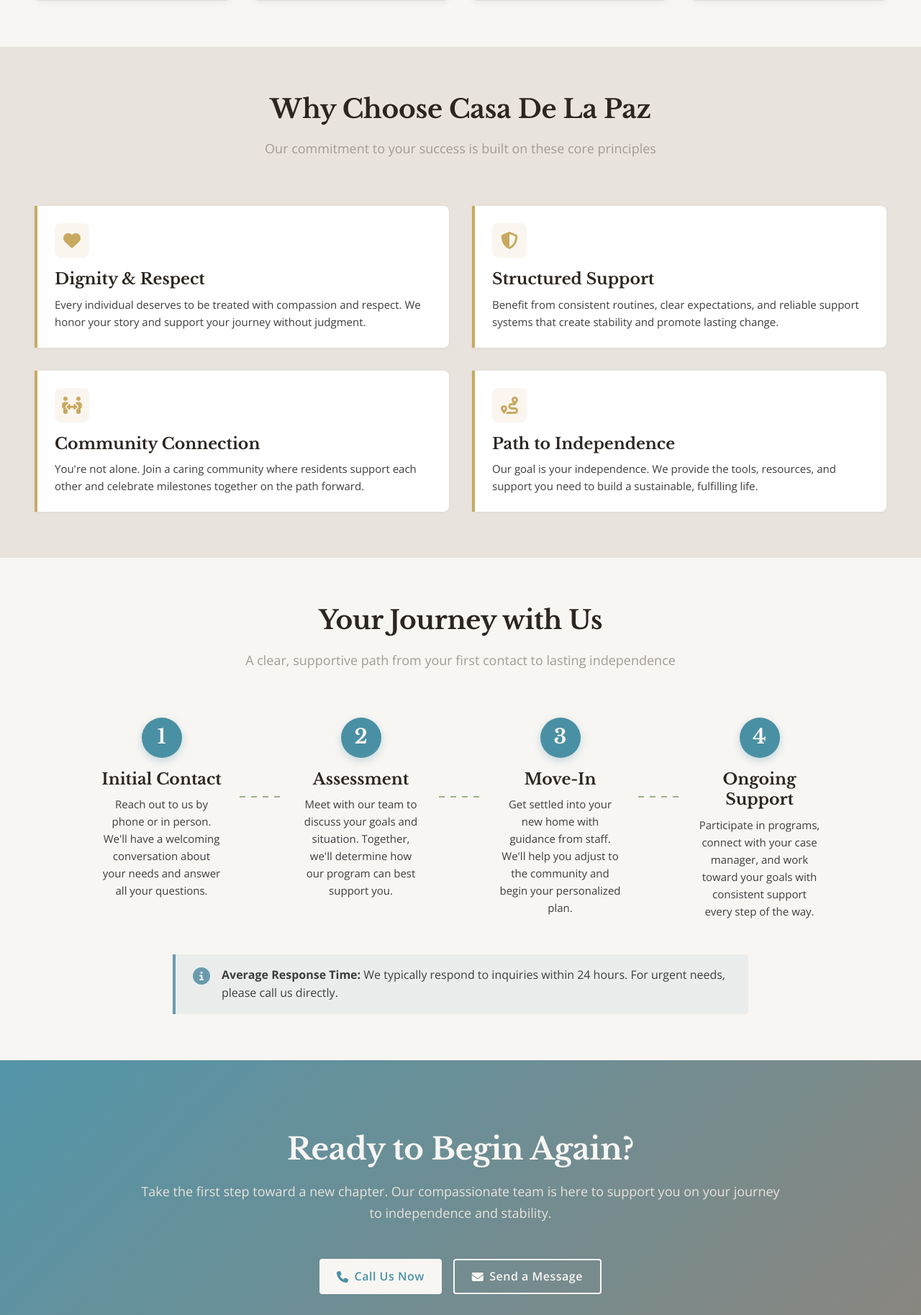
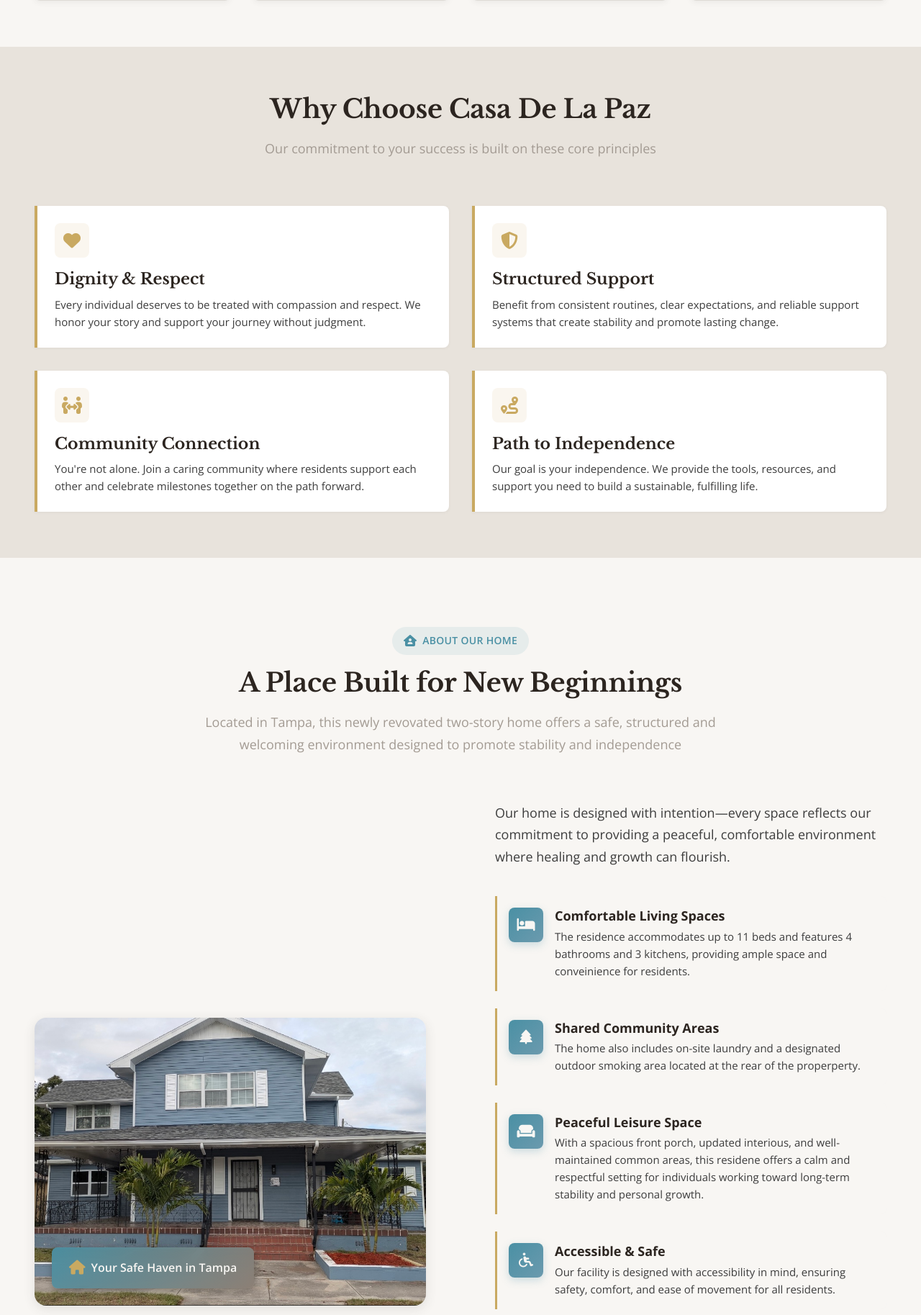
Before and after one commit to nortoncj/casadelapaz, a PHP site: page / in a window 1280 px wide. Shown: the part 1333-3160 px from the top of the page at 72% size. Run offline with PHP 8.4, Linux system fonts and the light colour scheme.

Commit message:
old email and about section

```diff
--- a/assets/css/style.css
+++ b/assets/css/style.css
@@ -601,6 +601,263 @@ a:focus-visible {
 }
 
 /* ============================================
+   About the House Section Styles
+   Add this CSS to your assets/css/style.css file
+   ============================================ */
+
+.about-house-section {
+    padding: var(--space-4xl) 0;
+    background-color: var(--warm-white);
+    position: relative;
+    overflow: hidden;
+}
+
+/* Section Label (small badge above title) */
+.section-label {
+    display: inline-flex;
+    align-items: center;
+    gap: var(--space-sm);
+    background-color: rgba(74, 144, 164, 0.1);
+    color: var(--peaceful-blue);
+    padding: var(--space-sm) var(--space-md);
+    border-radius: var(--radius-pill);
+    font-size: 14px;
+    font-weight: 600;
+    letter-spacing: 0.3px;
+    text-transform: uppercase;
+    margin-bottom: var(--space-md);
+}
+
+.section-label i {
+    font-size: 16px;
+}
+
+/* Main content wrapper - creates the photo + info layout */
+.house-content-wrapper {
+    display: grid;
+    grid-template-columns: 1fr;
+    gap: var(--space-3xl);
+    align-items: center;
+    margin-top: var(--space-2xl);
+}
+
+@media (min-width: 1024px) {
+    .house-content-wrapper {
+        grid-template-columns: 1fr 1fr;
+        gap: var(--space-4xl);
+    }
+}
+
+/* Photo Container */
+.house-image-container {
+    position: relative;
+    border-radius: var(--radius-lg);
+    overflow: hidden;
+    box-shadow: var(--shadow-lg);
+    transition: transform var(--transition-medium);
+}
+
+.house-image-container:hover {
+    transform: scale(1.02);
+    box-shadow: 0 8px 32px rgba(61, 61, 61, 0.15);
+}
+
+.house-image {
+    width: 100%;
+    height: auto;
+    display: block;
+    object-fit: cover;
+    min-height: 400px;
+}
+
+/* Badge overlay on image */
+.image-overlay-badge {
+    position: absolute;
+    bottom: var(--space-lg);
+    left: var(--space-lg);
+    background: linear-gradient(135deg, rgba(74, 144, 164, 0.95) 0%, rgba(139, 126, 116, 0.95) 100%);
+    color: var(--warm-white);
+    padding: var(--space-md) var(--space-lg);
+    border-radius: var(--radius-md);
+    box-shadow: 0 4px 12px rgba(0, 0, 0, 0.3);
+    display: flex;
+    align-items: center;
+    gap: var(--space-sm);
+    font-weight: 600;
+    font-size: 16px;
+    backdrop-filter: blur(10px);
+}
+
+.image-overlay-badge i {
+    font-size: 20px;
+    color: var(--gentle-gold);
+}
+
+/* Information Container */
+.house-info-container {
+    display: flex;
+    flex-direction: column;
+    gap: var(--space-lg);
+}
+
+.lead-text {
+    font-size: 18px;
+    line-height: 1.7;
+    color: var(--charcoal-gray);
+    font-weight: 400;
+    margin-bottom: var(--space-md);
+}
+
+/* Features List */
+.house-features-list {
+    display: flex;
+    flex-direction: column;
+    gap: var(--space-lg);
+}
+
+.feature-item {
+    display: flex;
+    gap: var(--space-md);
+    align-items: flex-start;
+    padding: var(--space-md);
+    background-color: rgba(248, 246, 243, 0.5);
+    border-left: 3px solid var(--gentle-gold);
+    border-radius: 0 var(--radius-md) var(--radius-md) 0;
+    transition: all var(--transition-medium);
+}
+
+.feature-item:hover {
+    background-color: #FFFFFF;
+    transform: translateX(4px);
+    box-shadow: var(--shadow-md);
+}
+
+.feature-icon {
+    flex-shrink: 0;
+    width: 48px;
+    height: 48px;
+    background: linear-gradient(135deg, var(--peaceful-blue) 0%, var(--info) 100%);
+    border-radius: var(--radius-md);
+    display: flex;
+    align-items: center;
+    justify-content: center;
+    color: var(--warm-white);
+    font-size: 20px;
+    box-shadow: 0 4px 12px rgba(74, 144, 164, 0.25);
+}
+
+.feature-content h4 {
+    font-size: 18px;
+    font-weight: 700;
+    color: var(--deep-brown);
+    margin-bottom: var(--space-xs);
+    font-family: var(--font-body);
+}
+
+.feature-content p {
+    font-size: 15px;
+    line-height: 1.6;
+    color: var(--charcoal-gray);
+    margin-bottom: 0;
+}
+
+/* Quote Callout */
+.house-quote-callout {
+    background-color: rgba(156, 175, 136, 0.1);
+    border-left: 4px solid var(--soft-sage);
+    padding: var(--space-lg);
+    border-radius: 0 var(--radius-md) var(--radius-md) 0;
+    position: relative;
+    margin: var(--space-lg) 0;
+}
+
+.house-quote-callout i {
+    position: absolute;
+    top: var(--space-md);
+    left: var(--space-md);
+    font-size: 24px;
+    color: var(--soft-sage);
+    opacity: 0.5;
+}
+
+.quote-text {
+    font-family: var(--font-accent);
+    font-size: 18px;
+    font-style: italic;
+    line-height: 1.6;
+    color: var(--charcoal-gray);
+    padding-left: var(--space-2xl);
+    margin-bottom: 0;
+    font-weight: 500;
+}
+
+/* Button in this section */
+.house-info-container .btn {
+    align-self: flex-start;
+    margin-top: var(--space-md);
+}
+
+/* Responsive adjustments */
+@media (max-width: 767px) {
+    .about-house-section {
+        padding: var(--space-2xl) 0;
+    }
+
+    .house-image {
+        min-height: 300px;
+    }
+
+    .image-overlay-badge {
+        bottom: var(--space-md);
+        left: var(--space-md);
+        padding: var(--space-sm) var(--space-md);
+        font-size: 14px;
+    }
+
+    .feature-item {
+        flex-direction: column;
+        align-items: center;
+        text-align: center;
+    }
+
+    .quote-text {
+        padding-left: 0;
+        font-size: 16px;
+    }
+
+    .house-quote-callout i {
+        position: static;
+        display: block;
+        margin-bottom: var(--space-sm);
+    }
+}
+
+/* Animation on scroll (optional enhancement) */
+@media (prefers-reduced-motion: no-preference) {
+    .house-image-container,
+    .house-info-container {
+        opacity: 0;
+        animation: fadeInUp 0.8s ease forwards;
+    }
+
+    .house-info-container {
+        animation-delay: 0.2s;
+    }
+
+    @keyframes fadeInUp {
+        from {
+            opacity: 0;
+            transform: translateY(30px);
+        }
+        to {
+            opacity: 1;
+            transform: translateY(0);
+        }
+    }
+}
+
+
+/* ============================================
    Process Section
    ============================================ */
 .process-section {
@@ -960,6 +1217,7 @@ a:focus-visible {
 
     .who-we-serve-section,
     .why-choose-section,
+    .about-house-section,
     .process-section,
     .cta-section {
         padding: var(--space-2xl) 0;
--- a/index.html
+++ b/index.html
@@ -38,6 +38,7 @@
                 <li><a href="#home" class="nav-link active">Home</a></li>
                 <li><a href="#services" class="nav-link">Services</a></li>
                 <li><a href="#why-choose-us" class="nav-link">Why Choose Us</a></li>
+                <li><a href="#about-house" class="nav-link">About</a></li>
                 <li><a href="#process" class="nav-link">Our Process</a></li>
                 <li><a href="#contact" class="nav-link">Contact</a></li>
             </ul>
@@ -168,6 +169,97 @@
                 </div>
             </div>
         </section>
+        <!-- About the House Section -->
+        <section id="about-house" class="about-house-section">
+            <div class="container">
+                <div class="section-header">
+                    <div class="section-label">
+                        <i class="fas fa-house-user" aria-hidden="true"></i>
+                        <span>About Our Home</span>
+                    </div>
+                    <h2>A Place Built for New Beginnings</h2>
+                    <p class="section-subtitle">Located in Tampa, this newly revovated two-story home offers a safe,
+                        structured and welcoming environment designed to promote stability and independence </p>
+                </div>
+
+                <div class="house-content-wrapper">
+                    <!-- Photo Container -->
+                    <div class="house-image-container">
+                        <img src="./assets/img/casa1.jpeg"
+                            alt="Exterior view of Casa De La Paz - a welcoming, well-maintained residential home with peaceful surroundings"
+                            class="house-image">
+                        <div class="image-overlay-badge">
+                            <i class="fas fa-home" aria-hidden="true"></i>
+                            <span>Your Safe Haven in Tampa</span>
+                        </div>
+                    </div>
+
+                    <!-- Information Container -->
+                    <div class="house-info-container">
+                        <p class="lead-text">Our home is designed with intention—every space reflects our commitment to
+                            providing a peaceful, comfortable environment where healing and growth can flourish.</p>
+
+                        <div class="house-features-list">
+                            <div class="feature-item">
+                                <div class="feature-icon">
+                                    <i class="fas fa-bed" aria-hidden="true"></i>
+                                </div>
+                                <div class="feature-content">
+                                    <h4>Comfortable Living Spaces</h4>
+                                    <p>The residence accommodates up to 11 beds and features 4 bathrooms and 3 kitchens,
+                                        providing ample space and conveinience for residents.</p>
+                                </div>
+                            </div>
+
+                            <div class="feature-item">
+                                <div class="feature-icon">
+                                    <i class="fas fa-tree" aria-hidden="true"></i>
+                                </div>
+                                <div class="feature-content">
+                                    <h4>Shared Community Areas</h4>
+                                    <p>The home also includes on-site laundry and a designated outdoor smoking area
+                                        located at the rear of the properperty. </p>
+                                </div>
+                            </div>
+
+                            <div class="feature-item">
+                                <div class="feature-icon">
+                                    <i class="fas fa-couch" aria-hidden="true"></i>
+                                </div>
+                                <div class="feature-content">
+                                    <h4>Peaceful Leisure Space</h4>
+                                    <p>With a spacious front porch, updated interious, and well-maintained common areas,
+                                        this residene offers a calm and respectful setting for individuals working
+                                        toward long-term stability and personal growth.</p>
+                                </div>
+                            </div>
+
+                            <div class="feature-item">
+                                <div class="feature-icon">
+                                    <i class="fas fa-wheelchair" aria-hidden="true"></i>
+                                </div>
+                                <div class="feature-content">
+                                    <h4>Accessible & Safe</h4>
+                                    <p>Our facility is designed with accessibility in mind, ensuring safety, comfort,
+                                        and ease of movement for all residents.</p>
+                                </div>
+                            </div>
+                        </div>
+
+                        <div class="house-quote-callout">
+                            <i class="fas fa-quote-left" aria-hidden="true"></i>
+                            <p class="quote-text">"Our home reflects our values: peaceful, dignified, and structured to
+                                support your journey toward independence."</p>
+                        </div>
+
+                        <a href="#contact" class="btn btn-primary">
+                            <i class="fas fa-calendar-check" aria-hidden="true"></i>
+                            Schedule a Tour
+                        </a>
+                    </div>
+                </div>
+            </div>
+        </section>
 
         <!-- Our Process Section -->
         <section id="process" class="process-section">
@@ -245,7 +337,7 @@
                         <a href="tel:+8137264626" class="btn btn-primary">
                             <i class="fas fa-phone" aria-hidden="true"></i> Call Us Now
                         </a>
-                        <a href="mailto:info@cdpliving.com" class="btn btn-secondary">
+                        <a href="mailto:pjn072706@gmail.com" class="btn btn-secondary">
                             <i class="fas fa-envelope" aria-hidden="true"></i> Send a Message
                         </a>
                     </div>
@@ -297,6 +389,7 @@
                         <li><a href="#home">Home</a></li>
                         <li><a href="#services">Services</a></li>
                         <li><a href="#why-choose-us">Why Choose Us</a></li>
+                        <li><a href="#about-house">About</a></li>
                         <li><a href="#process">Our Process</a></li>
                         <li><a href="#contact">Contact</a></li>
                     </ul>
@@ -315,7 +408,7 @@
                         </li>
                         <li>
                             <i class="fas fa-envelope" aria-hidden="true"></i>
-                            <span>info@cdpliving.com</span>
+                            <span>pjn072706@gmail.com</span>
                         </li>
                     </ul>
                 </div>
```
Also changed, not shown: assets/img/casa1.jpeg (added), assets/img/casa1.png (added).
